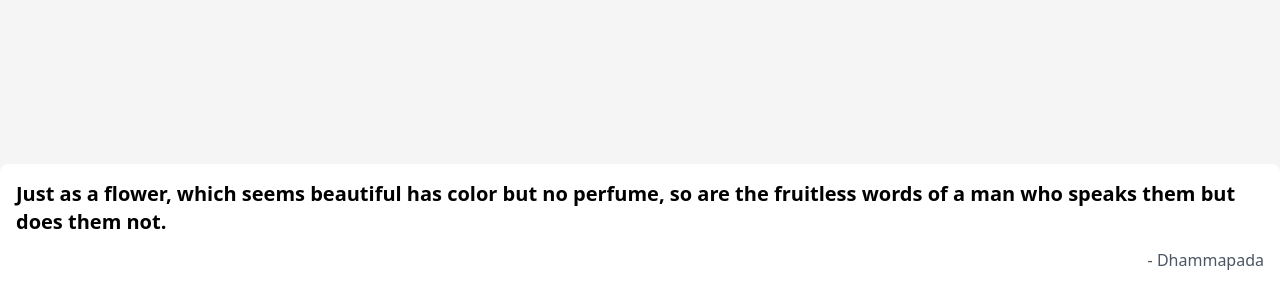
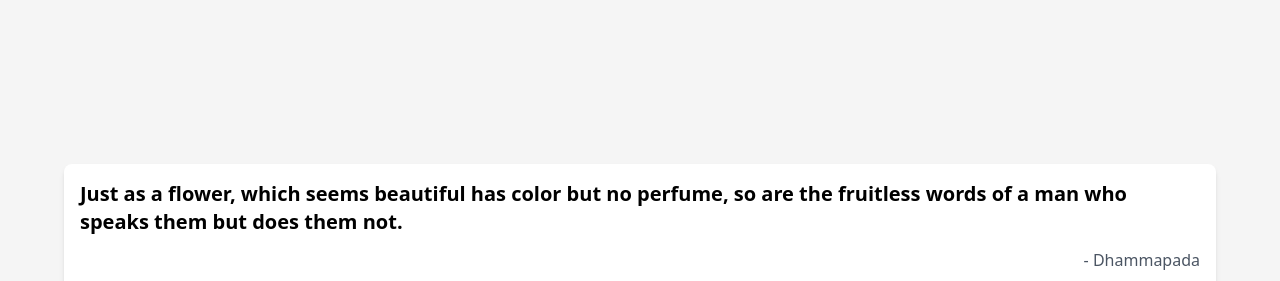
Before and after one commit to Abdelhamid1213/simple-quotes, a website: page index.html in a window 1280 px wide. Shown: the part 148-429 px from the top of the page. Drawn offline with nearby package versions, Linux system fonts and the light colour scheme; files that its build step writes are made by us from their sources.

Commit message:
Update index.html

```diff
--- a/index.html
+++ b/index.html
@@ -9,7 +9,7 @@
 </head>
 <body>
     <div class="flex justify-center items-center h-svh bg-white-smoke">
-        <div class="bg-white shadow-md p-4 rounded-lg">
+        <div class="bg-white shadow-md p-4 rounded-lg max-w-[90%]">
             <h2 id="quote" class="text-xl font-bold mb-3">The only way to do great work is to love what you do.</h2>
             <p id="author" class="text-gray-600 text-right">- Steve Jobs</p>
             <div class="flex gap-2 justify-center">
```
